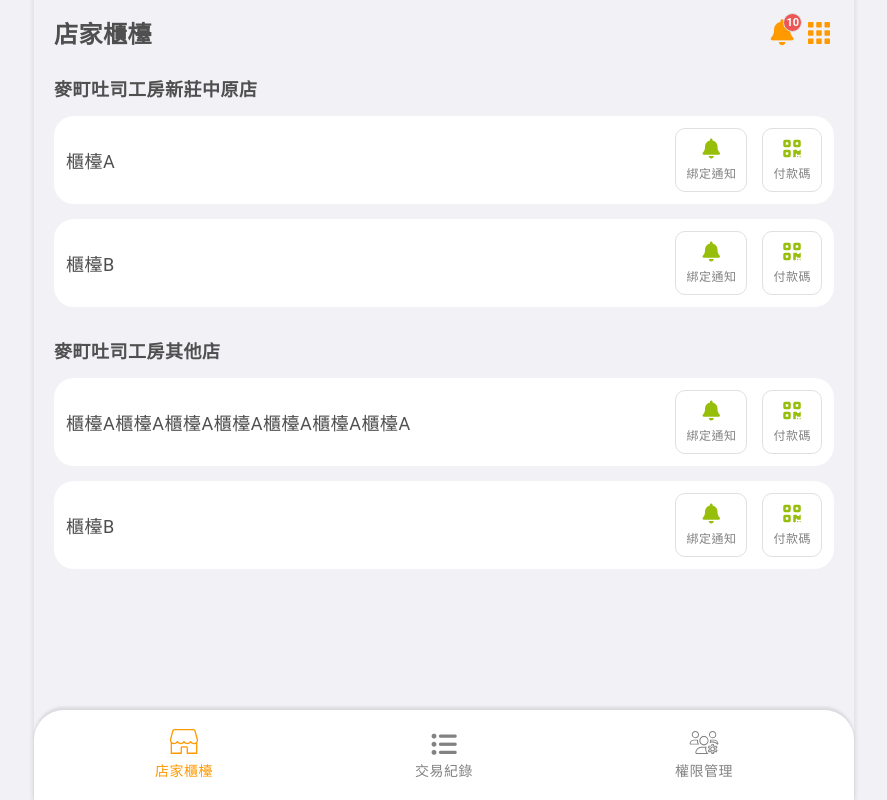
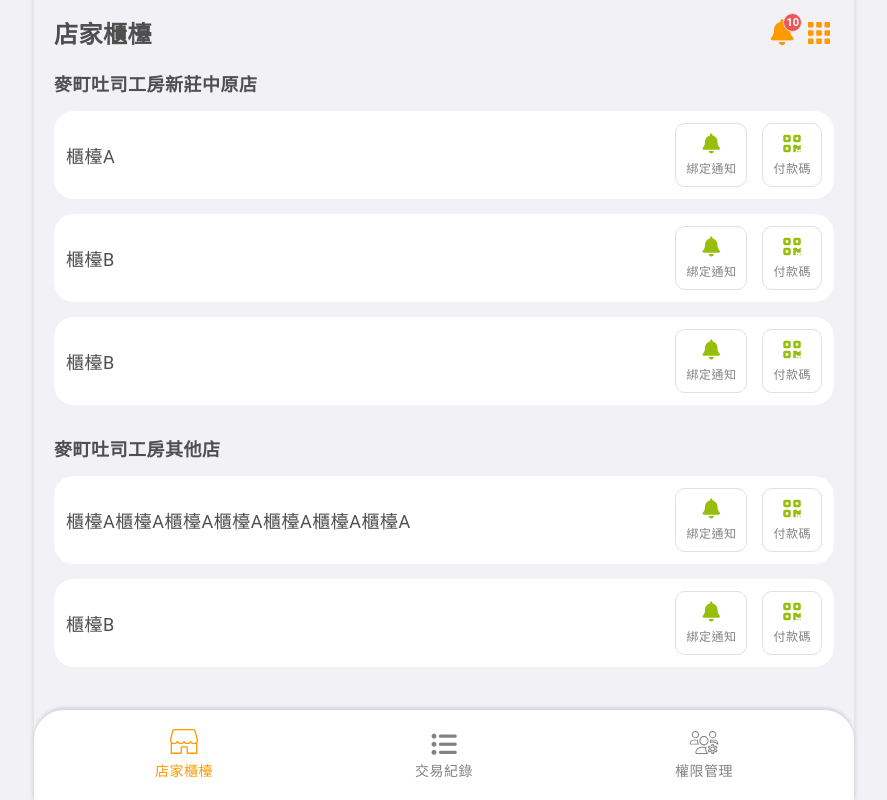
Before and after one commit to rociohsu/dotdot, a plain HTML site: page quickpay.html in a window 1280 px wide. Shown: the whole page, without its empty margins (196-1083 px from the left). Drawn offline with Linux system fonts and the light colour scheme; a web font is replaced by a local one.

Commit message:
220915 update

```diff
--- a/css/standard.less
+++ b/css/standard.less
@@ -237,7 +237,9 @@
 }
 
 /* 主要入口頁 */
-.top-bar { display: flex; flex-flow: nowrap; justify-content: space-between; align-items: center; padding: 15px 20px;
+.top-bar { position: fixed; display: flex; flex-flow: nowrap; justify-content: space-between; align-items: center; width: 100%; max-width: 820px; margin: 0 auto; padding: 15px 20px; margin: 0 auto; top: 0; left: 0; right: 0; background: var(--color-white);
+    z-index: 1;
+
     > * { width: 100%; }
     > h1 { display: inline-flex; align-items: center; font-size: 24px;
         i { margin-right: 5px; }
@@ -261,8 +263,9 @@
     }
     .nav.left { justify-content: flex-start; }
 }
+.top-bar.bg-gray { background: var(--color-bggray); }
 
-.main-container { padding: 10px 20px; }
+.main-container { margin-top: 60px; padding: 10px 20px; }
 
 .bottom-nav {
     position: fixed; width: 100%; max-width: 820px; height: 90px; margin: 0 auto;
--- a/quickpay.html
+++ b/quickpay.html
@@ -28,7 +28,7 @@
 <body>
 <div class="body-container bg-gray">
     <section class="quickpay-counter">
-        <div class="top-bar">
+        <div class="top-bar bg-gray">
             <h1>店家櫃檯</h1>
 
             <div class="nav">
@@ -46,6 +46,22 @@
                 <h2>麥町吐司工房新莊中原店</h2>
                 <div class="counter">
                     <h3>櫃檯A</h3>
+
+                    <div class="system-btn">
+                        <a href="#">
+                            <i class="fa-solid fa-bell"></i>
+                            <div>綁定通知</div>
+                        </a>
+
+                        <a class="popup" rel="qrcode" href="#">
+                            <i class="fa-solid fa-qrcode"></i>
+                            <div>付款碼</div>
+                        </a>
+                    </div>
+                </div>
+
+                <div class="counter">
+                    <h3>櫃檯B</h3>
 
                     <div class="system-btn">
                         <a href="#">
```
Also changed, not shown: css/standard.css.
